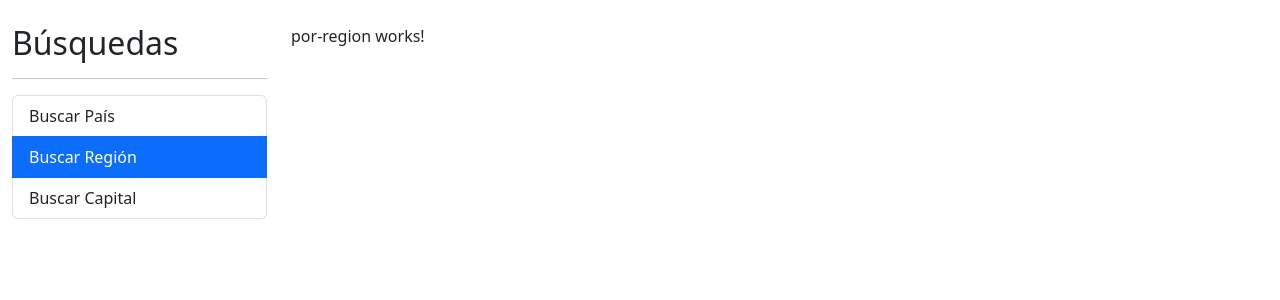
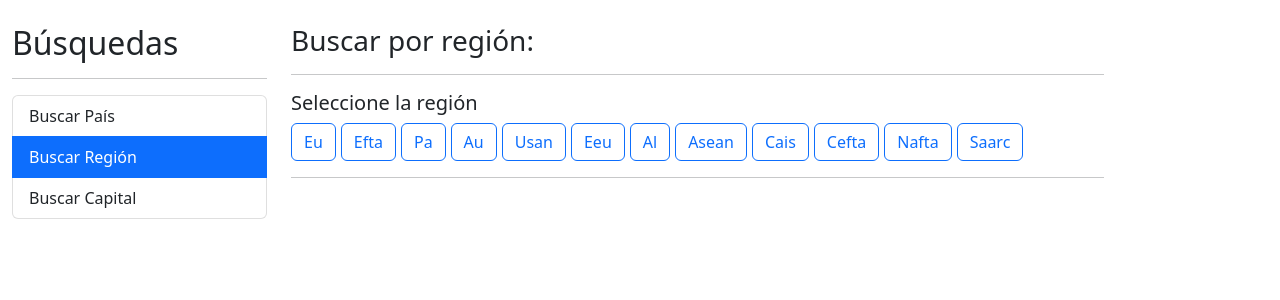
Before and after one commit to KevinArias02610/PaisesApp, an Angular app: page /region in a window 1280 px wide. Shown: the top 300 px of the page. Built offline with nearby package versions, Linux system fonts and the light colour scheme.

Commit message:
Seccion 9 Clase 124 (Mostrar paises por region)

```diff
--- /dev/null
+++ b/src/app/pais/components/pais-tabla2/pais-tabla2.component.html
@@ -0,0 +1,24 @@
+<table class="table table-hover">
+    <thead>
+        <tr>
+            <th>#</th>
+            <th>Bandera</th>
+            <th>Nombre</th>
+            <th>Población</th>
+            <th></th>
+        </tr>
+    </thead>
+    <tbody>
+        <tr *ngFor="let pais of paises; let i = index">
+            <td>{{i + 1}}</td>
+            <td>
+                <img class="small-flag"[src]="pais.flags.svg" alt="">
+            </td>
+            <td> {{pais.name}}, {{pais.capital}}</td>
+            <td>{{pais.population | number}}</td>
+            <td>
+                <a [routerLink]="['/pais', pais.alpha2Code]">Ver...</a>
+            </td>
+        </tr>
+    </tbody>
+</table>
--- /dev/null
+++ b/src/app/pais/components/pais-tabla2/pais-tabla2.component.ts
@@ -0,0 +1,15 @@
+import { Component, Input, OnInit } from '@angular/core';
+import { Country2 } from '../../interfaces/pais2.interface';
+
+@Component({
+  selector: 'app-pais-tabla2',
+  templateUrl: './pais-tabla2.component.html'
+})
+export class PaisTabla2Component implements OnInit {
+  @Input() paises: Country2[] = [];
+  constructor() { }
+
+  ngOnInit(): void {
+  }
+
+}
--- /dev/null
+++ b/src/app/pais/pages/por-region/por-region.component.css
@@ -0,0 +1,3 @@
+button{
+    margin-right: 5px;
+}
--- a/src/app/pais/pages/por-region/por-region.component.html
+++ b/src/app/pais/pages/por-region/por-region.component.html
@@ -1 +1,29 @@
-<p>por-region works!</p>
+<h3>
+  Buscar por región: <small> {{ regionActiva | titlecase }}</small>
+</h3>
+<hr />
+
+<h5>Seleccione la región</h5>
+
+<div class="row">
+  <div class="col">
+    <button
+      *ngFor="let region of regiones"
+      (click)="activarRegion(region)"
+      [class]="getClase(region)">
+      {{ region | titlecase }}
+    </button>
+  </div>
+</div>
+
+<hr>
+
+<div *ngIf="hayError" class="alert alert-danger">
+    No se encontró nada con el término {{regionActiva}}
+</div>
+
+<div *ngIf="paises.length > 0" class="row">
+    <div class="col">
+        <app-pais-tabla2 [paises]="paises"></app-pais-tabla2>
+    </div>
+</div>
--- a/src/app/pais/pages/por-region/por-region.component.ts
+++ b/src/app/pais/pages/por-region/por-region.component.ts
@@ -1,14 +1,39 @@
-import { Component, OnInit } from '@angular/core';
+import { Component } from '@angular/core';
+import { Country } from '../../interfaces/pais.interface';
+import { Country2 } from '../../interfaces/pais2.interface';
+import { PaisService } from '../../services/pais.service';
 
 @Component({
   selector: 'app-por-region',
-  templateUrl: './por-region.component.html'
+  templateUrl: './por-region.component.html',
+  styleUrls: ['./por-region.component.css']
 })
-export class PorRegionComponent implements OnInit {
+export class PorRegionComponent {
 
-  constructor() { }
+  public regiones: string[] = ['EU','EFTA','PA','AU','USAN','EEU','AL','ASEAN','CAIS','CEFTA','NAFTA','SAARC'];
+  public regionActiva: string = '';
+  public paises: Country2[] = [];
+  public hayError: boolean = false;
 
-  ngOnInit(): void {
+  getClase(region: string){
+    return (region === this.regionActiva) ? 'btn btn-primary' : 'btn btn-outline-primary'
   }
 
+  constructor(
+    private paisService: PaisService
+  ) { }
+
+  activarRegion(region: string){
+    if(region === this.regionActiva){
+      return;
+    }
+    this.regionActiva = region;
+    this.hayError = false
+    this.paisService.buscarRegion(region).subscribe((res)=>{
+      this.paises = res;
+    },(err)=>{
+      this.hayError = true;
+      this.paises = [];
+    })
+  }
 }
--- a/src/app/pais/pais.module.ts
+++ b/src/app/pais/pais.module.ts
@@ -8,6 +8,7 @@ import { FormsModule } from '@angular/forms';
 import { RouterModule } from '@angular/router';
 import { PaisTablaComponent } from './components/pais-tabla/pais-tabla.component';
 import { PaisInputComponent } from './components/pais-input/pais-input.component';
+import { PaisTabla2Component } from './components/pais-tabla2/pais-tabla2.component';
 
 
 
@@ -18,7 +19,8 @@ import { PaisInputComponent } from './components/pais-input/pais-input.component
     PorRegionComponent,
     VerPaisComponent,
     PaisTablaComponent,
-    PaisInputComponent
+    PaisInputComponent,
+    PaisTabla2Component
   ],
   exports:[
     PorCapitalComponent,
--- a/src/app/pais/services/pais.service.ts
+++ b/src/app/pais/services/pais.service.ts
@@ -3,6 +3,7 @@ import { Injectable } from '@angular/core';
 import { Observable } from 'rxjs';
 import { catchError } from 'rxjs/operators'
 import { Country } from '../interfaces/pais.interface';
+import { Country2 } from '../interfaces/pais2.interface';
 
 @Injectable({
   providedIn: 'root'
@@ -10,6 +11,7 @@ import { Country } from '../interfaces/pais.interface';
 export class PaisService {
 
   private apiUrl: string = 'https://restcountries.com/v3.1';
+  private apiUrlRegiones: string = 'https://restcountries.com/v2';
 
   constructor(private htpp: HttpClient) { }
 
@@ -27,4 +29,9 @@ export class PaisService {
     const url = `${this.apiUrl}/alpha/${id}`;
     return this.htpp.get<Country>(url);
   }
+
+  buscarRegion(termino: string): Observable<Country2[]>{
+    const url = `${this.apiUrlRegiones}/regionalbloc/${termino}`;
+    return this.htpp.get<Country2[]>(url);
+  }
 }
```
Also changed, not shown: src/app/pais/interfaces/pais2.interface.ts (added, +82 -0 lines).
